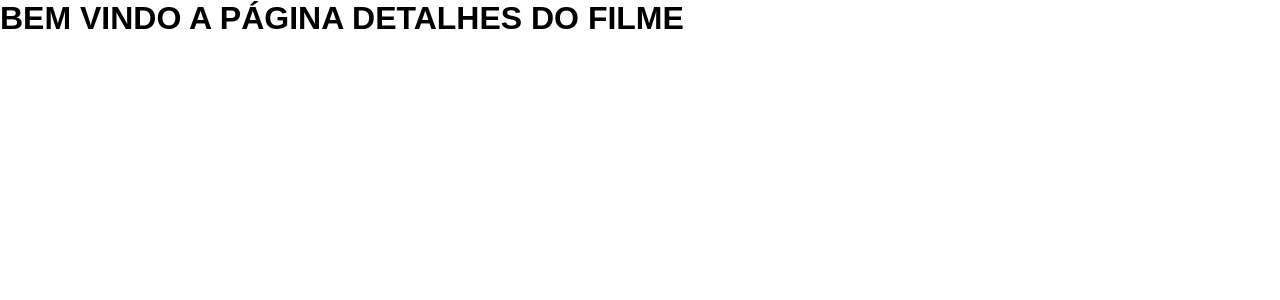
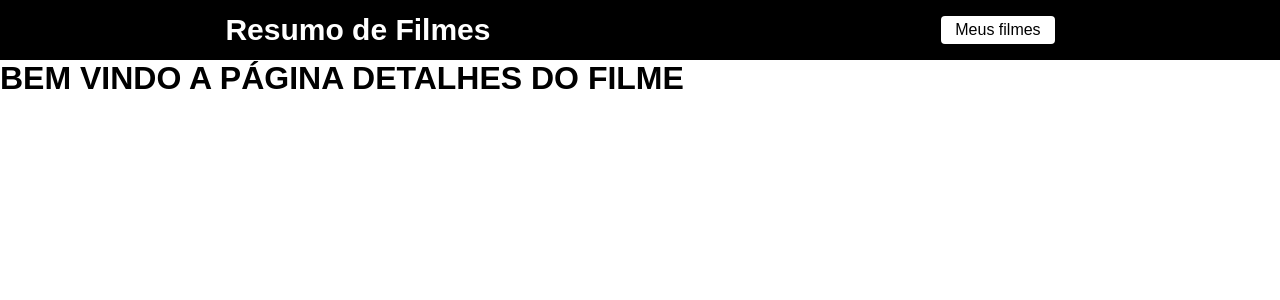
Before and after one commit to ricardodiasdev/filmes, a React (Create React App) app: page /filme/1 in a window 1280 px wide. Shown: the top 300 px of the page. Built offline with nearby package versions, Linux system fonts and the light colour scheme.

Commit message:
Criando o header

```diff
--- /dev/null
+++ b/src/components/Header/header.css
@@ -0,0 +1,25 @@
+header{
+    display: flex;
+    align-items: center;
+    justify-content: space-around;
+    width: 100%;
+    height: 60px;
+    background-color: black;
+}
+
+.logo{
+    text-decoration: none;
+    font-size: 30px;
+    cursor: pointer;
+    color: white;
+    font-weight: bold;
+}
+
+.favoritos{
+    text-decoration: none;
+    cursor: pointer;
+    background-color: white;
+    padding: 5px 14px;
+    color: black;
+    border-radius: 4px;
+}
--- /dev/null
+++ b/src/components/Header/index.js
@@ -0,0 +1,15 @@
+import React from "react";
+import './header.css'
+
+import {Link} from 'react-router-dom'
+
+const Header = () => {
+  return (
+    <header>
+        <Link className="logo" to="/">Resumo de Filmes</Link>
+        <Link className="favoritos" to="/favoritos">Meus filmes</Link>
+    </header>
+  )
+};
+
+export default Header;
--- a/src/pages/Filme/index.js
+++ b/src/pages/Film/index.js
@@ -1,6 +1,6 @@
 import React from "react";
 
-const Filme = () => {
+const Film = () => {
   return (
     <div>
       <h1>BEM VINDO A PÁGINA DETALHES DO FILME</h1>
@@ -8,4 +8,4 @@
   );
 };
 
-export default Filme;
+export default Film;
--- a/src/routes/routes.js
+++ b/src/routes/routes.js
@@ -1,15 +1,18 @@
 import {BrowserRouter, Routes, Route} from 'react-router-dom';
 
 import Home from '../pages/Home';
-import Filme from '../pages/Filme';
+import Film from '../pages/Film';
+
+import Header from '../components/Header';
 
 
 const RoutesApp = () => {
   return (
     <BrowserRouter>
+    <Header/>
     <Routes>
         <Route path='/' element={<Home/>}/>
-        <Route path='filme/:id' element={<Filme/>}/>
+        <Route path='filme/:id' element={<Film/>}/>
     </Routes>
     </BrowserRouter>
   )
```
